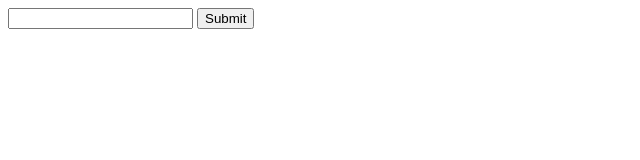
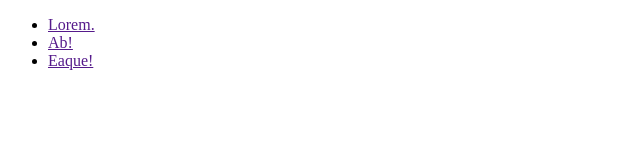
Before and after one commit to alihanhekimoglu/kodluyoruzilkrepo, a plain HTML site: page js/loginform.html in a window 1280 px wide. Shown: the whole page, without its empty margins (0-640 px from the left). Drawn offline with Linux system fonts and the light colour scheme.

Commit message:
link yapisi eklendi

```diff
--- a/js/loginform.html
+++ b/js/loginform.html
@@ -7,8 +7,10 @@
     <title>Document</title>
 </head>
 <body>
-    <form action="">
-        <input type="text">
-        <button>Submit</button></form>
+    <ul>
+        <li><a href="">Lorem.</a></li>
+        <li><a href="">Ab!</a></li>
+        <li><a href="">Eaque!</a></li>
+    </ul>
 </body>
 </html>
```
